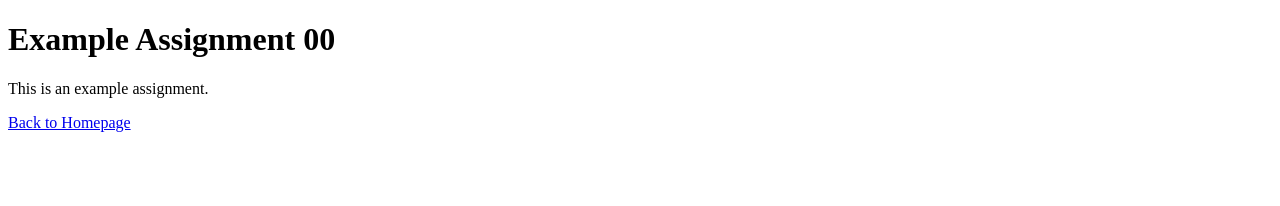
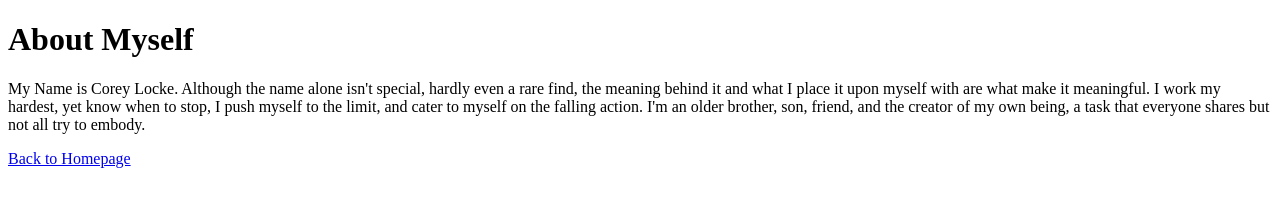
Before and after one commit to coreylocke2-cyber/CL_Portfolio, a plain HTML site: page example-assignment-00/index.html in a window 1280 px wide. Drawn offline with Linux system fonts and the light colour scheme.

Commit message:
Updated my Course Home Page
Updated the title and content to reflect a personal introduction.

```diff
--- a/example-assignment-00/index.html
+++ b/example-assignment-00/index.html
@@ -3,11 +3,15 @@
     <head>
         <meta charset="UTF-8" />
         <meta name="viewport" content="width=device-width, initial-scale=1.0" />
-        <title>Example Assignment 00</title>
+        <title>A Personal Introduction</title>
     </head>
     <body>
-        <h1>Example Assignment 00</h1>
-        <p>This is an example assignment.</p>
+        <h1>About Myself</h1>
+        <p>My Name is Corey Locke. Although the name alone isn't special, hardly even a rare find, the meaning behind
+            it and what I place it upon myself with are what make it meaningful. I work my hardest, yet know when to stop,
+            I push myself to the limit, and cater to myself on the falling action. I'm an older brother, son, friend, and the creator of my own
+            being, a task that everyone shares but not all try to embody.
+        </p>
         <a href="../index.html">Back to Homepage</a>
     </body>
 </html>
```
